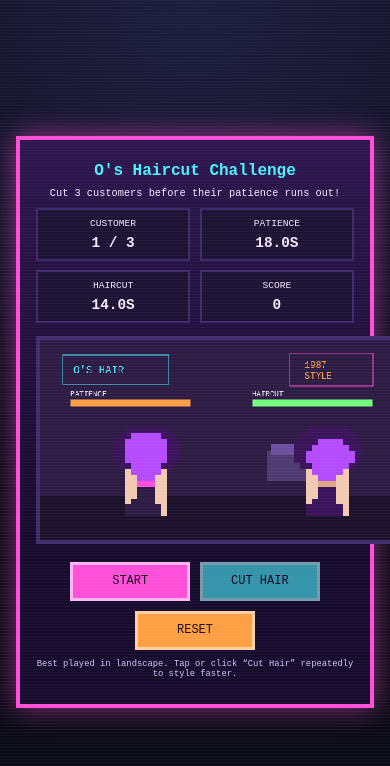
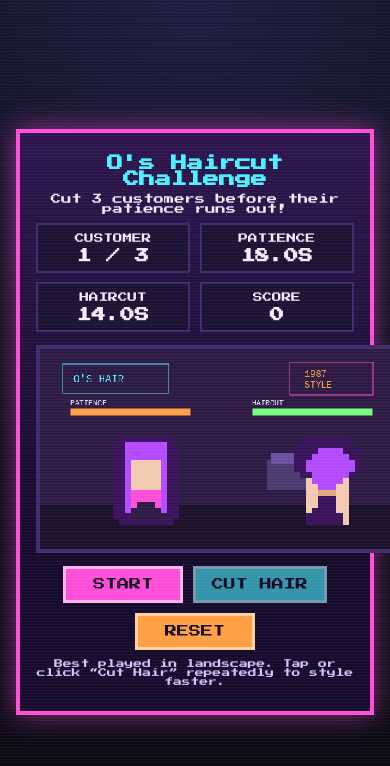
Before and after one commit to distanlo/hcchallenge, a plain HTML site: page index.html in a window 390 px wide. Drawn offline with Linux system fonts and the light colour scheme.

Commit message:
Refine sprites and mobile layout

```diff
--- a/game.js
+++ b/game.js
@@ -46,21 +46,40 @@ const palette = {
 
 const hairdresserSprite = [
   "................",
-  "....3333333.....",
-  "...334444433....",
+  "...333333333....",
   "..33444444433...",
-  "..33445554433...",
-  "..33445554433...",
   "..33444444433...",
-  "...335555533....",
-  "....1555551.....",
-  "....1155511.....",
-  "....1166611.....",
-  "....1177711.....",
-  "....1177711.....",
-  "....1777711.....",
-  "....7777771.....",
-  "....7777771.....",
+  "..33555555533...",
+  "..33511111533...",
+  "..33511111533...",
+  "..33511111533...",
+  "..33511111533...",
+  "..33511111533...",
+  "..33566666533...",
+  "..33566666533...",
+  "..33567776533...",
+  "..33577777533...",
+  "..33377777733...",
+  "...333333333....",
+];
+
+const hairdresserMatchaSprite = [
+  "................",
+  "...333333333....",
+  "..33444444433...",
+  "..33444444433...",
+  "..33555555533...",
+  "..33511111533...",
+  "..33511111533...",
+  "..33511111533...",
+  "..33511111533...",
+  "..33511111533...",
+  "..33566666533...",
+  "..33566666533...",
+  "..33567776533...",
+  "..33577777533...",
+  "..33377777733...",
+  "...333333333....",
 ];
 
 const customerSprite = [
@@ -134,8 +153,9 @@ const resizeCanvas = () => {
   const ratio = GAME_WIDTH / GAME_HEIGHT;
   let width = innerWidth * 0.95;
   let height = width / ratio;
-  if (height > innerHeight * 0.55) {
-    height = innerHeight * 0.55;
+  const heightLimit = innerWidth > innerHeight ? innerHeight * 0.7 : innerHeight * 0.5;
+  if (height > heightLimit) {
+    height = heightLimit;
     width = height * ratio;
   }
   canvas.style.width = `${width}px`;
@@ -271,7 +291,8 @@ const drawStatusOverlay = () => {
   if (gameState === "win") {
     ctx.fillText("YOU WIN!", GAME_WIDTH / 2, 90);
     ctx.fillText("Matcha break time", GAME_WIDTH / 2, 120);
-    drawSprite(matchaSprite, GAME_WIDTH / 2 - 32, 140, 3);
+    drawSprite(hairdresserMatchaSprite, GAME_WIDTH / 2 - 120, 130, 2);
+    drawSprite(matchaSprite, GAME_WIDTH / 2 - 8, 150, 3);
   }
 
   ctx.textAlign = "left";
--- a/styles.css
+++ b/styles.css
@@ -1,3 +1,5 @@
+@import url("https://fonts.googleapis.com/css2?family=Press+Start+2P&display=swap");
+
 :root {
   color-scheme: only light;
   font-family: "Press Start 2P", "Courier New", monospace;
```
Also changed, not shown: 1 other file.
